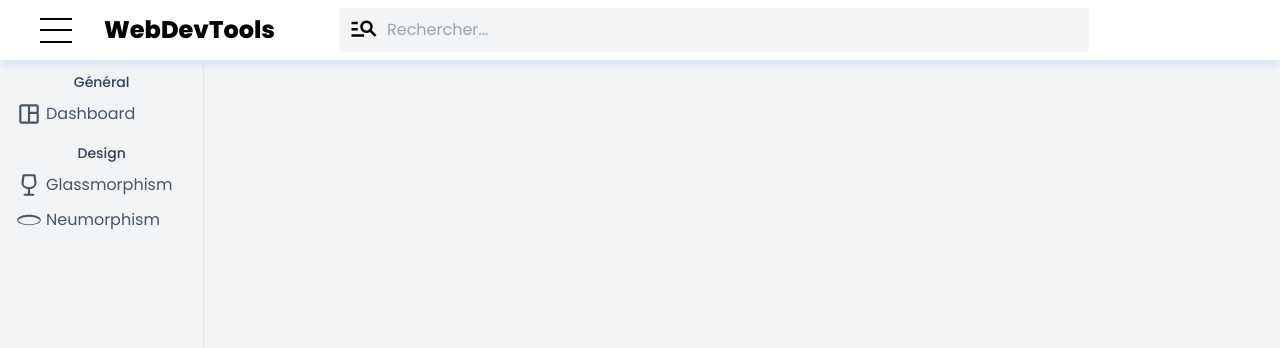
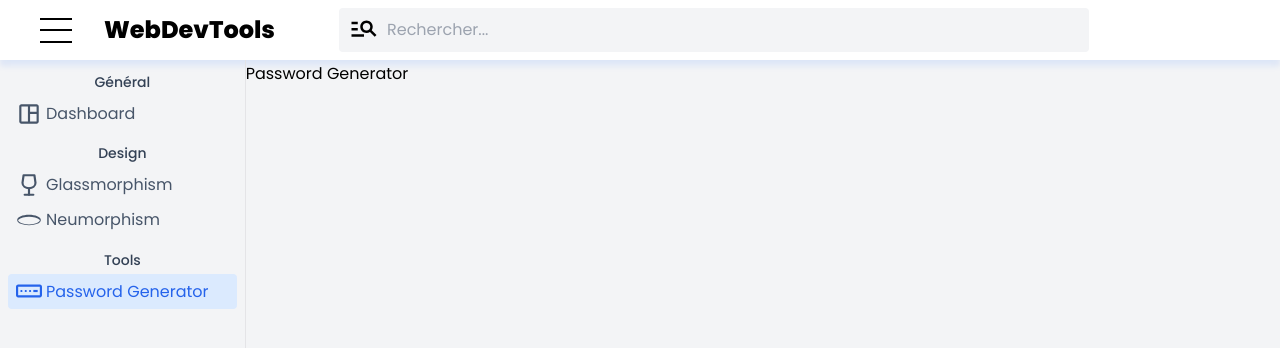
Before and after one commit to Alexis-Chalix/webdevtools, a React (Create React App) app: page /password-generator in a window 1280 px wide. Shown: the top 348 px of the page. Built offline with nearby package versions, Linux system fonts and the light colour scheme.

Commit message:
PasswordGenerator page creation

```diff
--- a/src/App.js
+++ b/src/App.js
@@ -8,6 +8,7 @@ import LateralMenu from './components/LateralMenu/LateralMenu';
 import Dashboard from './pages/Dashboard';
 import Glassmorphism from "./pages/Design/Glassmorphism";
 import Neumorphism from "./pages/Design/Neumorphism";
+import PasswordGenerator from './pages/Tools/PasswordGenerator';
 
 function App() {
     const [lateralIsOpen, setLateralIsOpen] = useState(true);
@@ -24,6 +25,7 @@ function App() {
                             <Route path='/dashboard' element={<Dashboard />} />
                             <Route path='/glassmorphism' element={ <Glassmorphism /> } />
                             <Route path='/neumorphism' element={ <Neumorphism /> } />
+                            <Route path='/password-generator' element={ <PasswordGenerator /> } />
                         </Routes>
                     </section>
                 </div>
--- a/src/components/LateralMenu/LateralMenu.js
+++ b/src/components/LateralMenu/LateralMenu.js
@@ -5,21 +5,26 @@ import Element from './Element'
 import { MdOutlineSpaceDashboard } from 'react-icons/md'
 import { TbGlass } from 'react-icons/tb'
 import { GiHole } from 'react-icons/gi'
+import { CgPassword } from 'react-icons/cg'
 
 function LateralMenu({ isOpen }) {
     return (
         <section
             className="h-full border-r border-solid border-r-zinc-200 customTransition overflow-hidden select-none px-2 py-3"
-            style={{ width: isOpen ? "240px" : "64px" }}
+            style={{ width: isOpen ? "300px" : "64px" }}
         >
-            <div className='flex flex-col mb-3' >
+            <div className='flex flex-col mb-3'>
                 <SectionTitle isOpen={ isOpen } title={ "Général" } />
                 <Element type={ "Dashboard" } icon={ <MdOutlineSpaceDashboard /> } link='dashboard' />
             </div>
-            <div className='flex flex-col' >
+            <div className='flex flex-col mb-3'>
                 <SectionTitle isOpen={ isOpen } title={ "Design" } />
                 <Element type={ "Glassmorphism" } icon={ <TbGlass /> } link='glassmorphism' />
                 <Element type={ "Neumorphism" } icon={ <GiHole /> } link='neumorphism' />
+            </div>
+            <div className='flex flex-col mb-3'>
+                <SectionTitle isOpen={ isOpen } title={ "Tools" } />
+                <Element type={ "Password Generator" } icon={ <CgPassword /> } link='password-generator' />
             </div>
         </section>
     );
--- /dev/null
+++ b/src/pages/Tools/PasswordGenerator.js
@@ -0,0 +1,13 @@
+import { useEffect } from "react";
+
+function PasswordGenerator() {
+    useEffect(() => {
+        document.title = "WebDevTools - Password Generator";
+    });
+
+    return (
+        <p>Password Generator</p>
+    )
+}
+
+export default PasswordGenerator;
```
Also changed, not shown: src/components/Design/Glassmorphism/Result.js.
